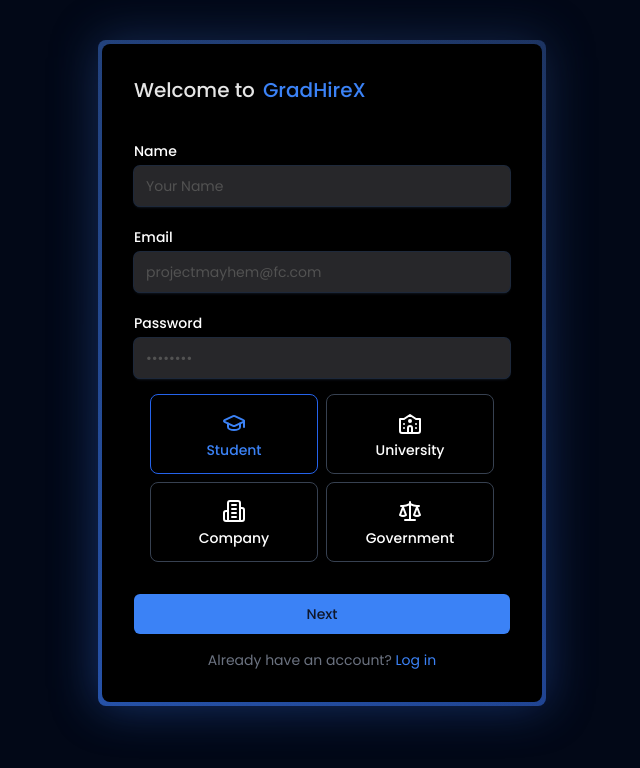
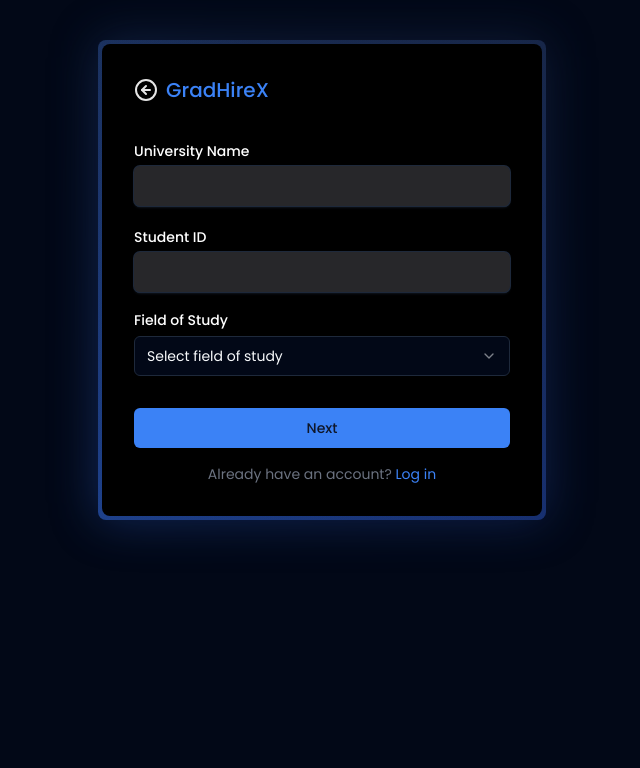
Before and after one commit to SinghAstra/GradHireX, a Next.js app: page /auth/sign-in in a window 1280 px wide. Shown: the top 768 px of the page, without its empty margins (318-958 px from the left). Built offline with nearby package versions, Linux system fonts and the light colour scheme.

Commit message:
Error Handling For Organisation

```diff
--- a/app/auth/sign-in/page.tsx
+++ b/app/auth/sign-in/page.tsx
@@ -33,7 +33,7 @@ const initialFormData: FormData = {
 };
 
 const RegistrationForm = () => {
-  const [stage, setStage] = useState(1);
+  const [stage, setStage] = useState(2);
   const [errors, setErrors] = useState<FormErrors>({});
   const [formData, setFormData] = useState<FormData>(initialFormData);
 
@@ -46,14 +46,11 @@ const RegistrationForm = () => {
   };
 
   const handleRoleChange = (value: string) => {
-    console.log("In handleRoleChange");
     setFormData((prev) => ({ ...prev, role: value }));
     if (errors.role) {
       setErrors((prev) => ({ ...prev, role: undefined }));
     }
   };
-
-  console.log("formData is ", formData);
 
   const handleFileChange = (e: React.ChangeEvent<HTMLInputElement>) => {
     setFormData((prev) => ({
@@ -170,6 +167,7 @@ const RegistrationForm = () => {
     const props = {
       formData,
       errors,
+      setErrors,
       handleInputChange,
       handleRoleChange,
       handleFileChange,
--- a/components/auth/StudentDetails.tsx
+++ b/components/auth/StudentDetails.tsx
@@ -1,4 +1,4 @@
-import { StageProps } from "@/types/registration";
+import { FormErrors, StageProps } from "@/types/registration";
 import React from "react";
 import { HorizontalAnimationContainer } from "../global/animation-container";
 import { Input } from "../ui/input";
@@ -16,8 +16,20 @@ const fields = ["Computer Science", "Engineering", "Business", "Arts", "Other"];
 export function StudentDetails({
   formData,
   errors,
+  setErrors,
   handleInputChange,
 }: StageProps) {
+  const handleSelectChange = (value: string) => {
+    handleInputChange({
+      target: { name: "fieldOfStudy", value },
+    } as React.ChangeEvent<HTMLInputElement>);
+
+    setErrors((prev: FormErrors) => ({
+      ...prev,
+      fieldOfStudy: "",
+    }));
+  };
+
   return (
     <div className="space-y-4">
       <Input
@@ -38,19 +50,21 @@ export function StudentDetails({
         onChange={handleInputChange}
         errorMessage={errors.studentId}
       />
-      <div className="space-y-2">
-        <Label htmlFor="fieldOfStudy">Field of Study</Label>
+      <HorizontalAnimationContainer>
+        <div className="space-y-1">
+          <Label htmlFor="fieldOfStudy" errorMessage={errors.fieldOfStudy}>
+            Field of Study
+          </Label>
           <Select
             name="fieldOfStudy"
             value={formData.fieldOfStudy}
-          onValueChange={(value) =>
-            handleInputChange({
-              target: { name: "fieldOfStudy", value },
-            } as React.ChangeEvent<HTMLInputElement>)
-          }
+            onValueChange={handleSelectChange}
           >
-          <SelectTrigger>
-            <SelectValue placeholder="Select field of study" />
+            <SelectTrigger errorMessage={errors.fieldOfStudy}>
+              <SelectValue
+                className="text-red-500"
+                placeholder="Select field of study"
+              />
             </SelectTrigger>
             <SelectContent>
               {fields.map((field) => (
@@ -61,6 +75,7 @@ export function StudentDetails({
             </SelectContent>
           </Select>
         </div>
+      </HorizontalAnimationContainer>
     </div>
   );
 }
--- a/components/ui/input.tsx
+++ b/components/ui/input.tsx
@@ -11,9 +11,16 @@ export interface InputProps
 
 const Input = React.forwardRef<HTMLInputElement, InputProps>(
   ({ className, type, label, errorMessage, ...props }, ref) => {
-    console.log("In Input errorMessage is ", errorMessage);
     return (
       <HorizontalAnimationContainer className="flex flex-col-reverse w-full">
+        {errorMessage && (
+          <HorizontalAnimationContainer
+            reverse={true}
+            className="flex justify-end mt-1"
+          >
+            <p className="text-xs text-red-500">{errorMessage}</p>
+          </HorizontalAnimationContainer>
+        )}
         <input
           type={type}
           className={cn(
--- a/components/ui/label.tsx
+++ b/components/ui/label.tsx
@@ -3,23 +3,21 @@ import { cn } from "@/lib/utils";
 import * as LabelPrimitive from "@radix-ui/react-label";
 import * as React from "react";
 
-const InputContext = React.createContext<{
-  isFocused: boolean;
-  setIsFocused: (focused: boolean) => void;
-}>({
-  isFocused: false,
-  setIsFocused: () => {},
-});
+interface LabelProps
+  extends React.ComponentPropsWithoutRef<typeof LabelPrimitive.Root> {
+  errorMessage?: string;
+}
 
 const Label = React.forwardRef<
   React.ElementRef<typeof LabelPrimitive.Root>,
-  React.ComponentPropsWithoutRef<typeof LabelPrimitive.Root>
->(({ className, ...props }, ref) => {
+  LabelProps
+>(({ className, errorMessage, ...props }, ref) => {
   return (
     <LabelPrimitive.Root
       ref={ref}
       className={cn(
-        "text-sm font-medium text-white transition-colors duration-200 leading-none",
+        "text-sm font-medium transition-colors duration-200 leading-none",
+        errorMessage ? "text-red-500" : "text-white",
         className
       )}
       {...props}
--- a/components/ui/select.tsx
+++ b/components/ui/select.tsx
@@ -1,25 +1,32 @@
-"use client"
+"use client";
 
-import * as React from "react"
-import * as SelectPrimitive from "@radix-ui/react-select"
-import { Check, ChevronDown, ChevronUp } from "lucide-react"
+import * as SelectPrimitive from "@radix-ui/react-select";
+import { Check, ChevronDown, ChevronUp } from "lucide-react";
+import * as React from "react";
 
-import { cn } from "@/lib/utils"
+import { cn } from "@/lib/utils";
 
-const Select = SelectPrimitive.Root
+interface SelectTriggerProps
+  extends React.ComponentPropsWithoutRef<typeof SelectPrimitive.Trigger> {
+  errorMessage?: string;
+}
 
-const SelectGroup = SelectPrimitive.Group
+const Select = SelectPrimitive.Root;
 
-const SelectValue = SelectPrimitive.Value
+const SelectGroup = SelectPrimitive.Group;
+
+const SelectValue = SelectPrimitive.Value;
 
 const SelectTrigger = React.forwardRef<
   React.ElementRef<typeof SelectPrimitive.Trigger>,
-  React.ComponentPropsWithoutRef<typeof SelectPrimitive.Trigger>
->(({ className, children, ...props }, ref) => (
+  SelectTriggerProps
+>(({ className, children, errorMessage, ...props }, ref) => (
   <SelectPrimitive.Trigger
     ref={ref}
     className={cn(
-      "flex h-10 w-full items-center justify-between rounded-md border border-input bg-background px-3 py-2 text-sm ring-offset-background placeholder:text-muted-foreground focus:outline-none focus:ring-2 focus:ring-ring focus:ring-offset-2 disabled:cursor-not-allowed disabled:opacity-50 [&>span]:line-clamp-1",
+      "flex h-10 w-full items-center justify-between rounded-md border bg-background px-3 py-2 text-sm ring-offset-background placeholder:text-muted-foreground focus:outline-none focus:ring-2 focus:ring-ring focus:ring-offset-2 disabled:cursor-not-allowed disabled:opacity-50 [&>span]:line-clamp-1",
+      errorMessage && "text-red-500 [&>span]:text-red-500",
+      errorMessage ? "border-red-500" : "border-input",
       className
     )}
     {...props}
@@ -29,8 +36,8 @@ const SelectTrigger = React.forwardRef<
       <ChevronDown className="h-4 w-4 opacity-50" />
     </SelectPrimitive.Icon>
   </SelectPrimitive.Trigger>
-))
-SelectTrigger.displayName = SelectPrimitive.Trigger.displayName
+));
+SelectTrigger.displayName = SelectPrimitive.Trigger.displayName;
 
 const SelectScrollUpButton = React.forwardRef<
   React.ElementRef<typeof SelectPrimitive.ScrollUpButton>,
@@ -46,8 +53,8 @@ const SelectScrollUpButton = React.forwardRef<
   >
     <ChevronUp className="h-4 w-4" />
   </SelectPrimitive.ScrollUpButton>
-))
-SelectScrollUpButton.displayName = SelectPrimitive.ScrollUpButton.displayName
+));
+SelectScrollUpButton.displayName = SelectPrimitive.ScrollUpButton.displayName;
 
 const SelectScrollDownButton = React.forwardRef<
   React.ElementRef<typeof SelectPrimitive.ScrollDownButton>,
@@ -63,9 +70,9 @@ const SelectScrollDownButton = React.forwardRef<
   >
     <ChevronDown className="h-4 w-4" />
   </SelectPrimitive.ScrollDownButton>
-))
+));
 SelectScrollDownButton.displayName =
-  SelectPrimitive.ScrollDownButton.displayName
+  SelectPrimitive.ScrollDownButton.displayName;
 
 const SelectContent = React.forwardRef<
   React.ElementRef<typeof SelectPrimitive.Content>,
@@ -96,8 +103,8 @@ const SelectContent = React.forwardRef<
       <SelectScrollDownButton />
     </SelectPrimitive.Content>
   </SelectPrimitive.Portal>
-))
-SelectContent.displayName = SelectPrimitive.Content.displayName
+));
+SelectContent.displayName = SelectPrimitive.Content.displayName;
 
 const SelectLabel = React.forwardRef<
   React.ElementRef<typeof SelectPrimitive.Label>,
@@ -108,8 +115,8 @@ const SelectLabel = React.forwardRef<
     className={cn("py-1.5 pl-8 pr-2 text-sm font-semibold", className)}
     {...props}
   />
-))
-SelectLabel.displayName = SelectPrimitive.Label.displayName
+));
+SelectLabel.displayName = SelectPrimitive.Label.displayName;
 
 const SelectItem = React.forwardRef<
   React.ElementRef<typeof SelectPrimitive.Item>,
@@ -131,8 +138,8 @@ const SelectItem = React.forwardRef<
 
     <SelectPrimitive.ItemText>{children}</SelectPrimitive.ItemText>
   </SelectPrimitive.Item>
-))
-SelectItem.displayName = SelectPrimitive.Item.displayName
+));
+SelectItem.displayName = SelectPrimitive.Item.displayName;
 
 const SelectSeparator = React.forwardRef<
   React.ElementRef<typeof SelectPrimitive.Separator>,
@@ -143,18 +150,18 @@ const SelectSeparator = React.forwardRef<
     className={cn("-mx-1 my-1 h-px bg-muted", className)}
     {...props}
   />
-))
-SelectSeparator.displayName = SelectPrimitive.Separator.displayName
+));
+SelectSeparator.displayName = SelectPrimitive.Separator.displayName;
 
 export {
   Select,
+  SelectContent,
   SelectGroup,
+  SelectItem,
+  SelectLabel,
+  SelectScrollDownButton,
+  SelectScrollUpButton,
+  SelectSeparator,
+  SelectTrigger,
   SelectValue,
-  SelectTrigger,
-  SelectContent,
-  SelectLabel,
-  SelectItem,
-  SelectSeparator,
-  SelectScrollUpButton,
-  SelectScrollDownButton,
-}
+};
--- a/types/registration.d.ts
+++ b/types/registration.d.ts
@@ -29,6 +29,7 @@ export interface FormErrors {
 export interface StageProps {
   formData: FormData;
   errors: FormErrors;
+  setErrors: React.Dispatch<React.SetStateAction<FormErrors>>;
   handleInputChange: (e: React.ChangeEvent<HTMLInputElement>) => void;
   handleRoleChange: (value: string) => void;
   handleFileChange: (e: React.ChangeEvent<HTMLInputElement>) => void;
```
Lines whose indentation alone changed are shown as unchanged.
